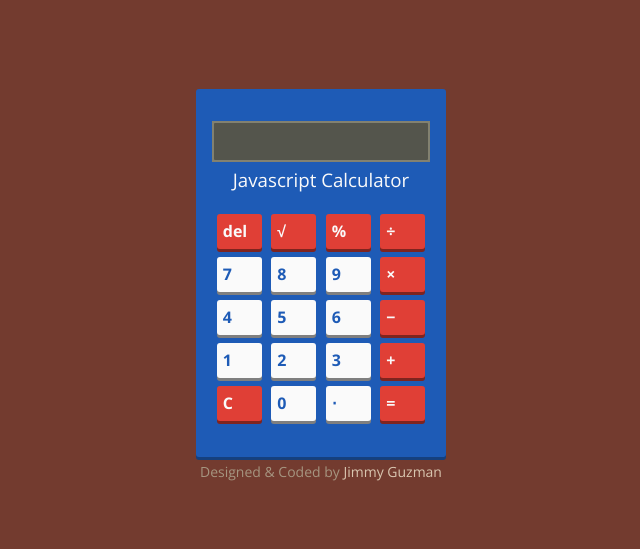
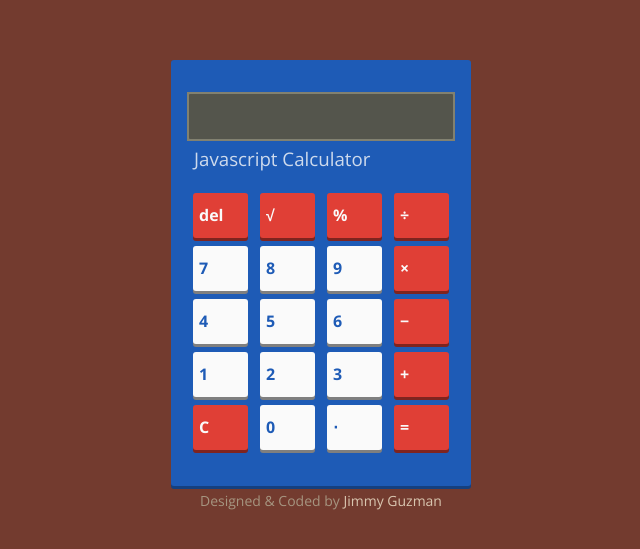
Before and after one commit to jimmy-guzman/javascriptcalculator, a plain HTML site: page index.html in a window 1280 px wide. Shown: the part 123-672 px from the top of the page, without its empty margins (319-959 px from the left). Drawn offline with nearby package versions, Linux system fonts and the light colour scheme.

Commit message:
increased size

```diff
--- a/css/styles.css
+++ b/css/styles.css
@@ -13,7 +13,7 @@ body {
   background: #733b2f;
 }
 .container {
-  width: 250px;
+  width: 300px;
   margin: 0 auto;
   background: #1e5bb6;
   padding: 2em 1em;
@@ -29,7 +29,7 @@ input {
   font-weight: 700;
   text-align: right;
   color: #292e27;
-  font-size: 25px;
+  font-size: 31px;
   width: 100%;
   background: rgba(73, 74, 68, 0.8);
   border-radius: 3px;
@@ -39,11 +39,13 @@ input {
 }
 
 h3 {
+  opacity: .8;
   color: #fafafa;
-  text-align: center;
+  text-align: left;
   font-family: "Open Sans", sans-serif;
   font-weight: 400;
   margin-top: 5px;
+  margin-left: 7px;
   user-select: none;
 }
 .buttons {
@@ -65,8 +67,8 @@ button {
   font-weight: 700;
   color: #fafafa;
   background: #e03f36;
-  width: 45px;
-  height: 35px;
+  width: 55px;
+  height: 45px;
   border-radius: 3px;
   box-shadow: 0 3px #7f241f;
   transition: all 0.1s ease-in;
@@ -84,6 +86,7 @@ button:active,
   box-shadow: 0px 3px #7f7f7f;
 }
 
+
 span {
   display: block;
   margin-top: 5px;
```
Also changed, not shown: index.html (+0 -1 lines).
